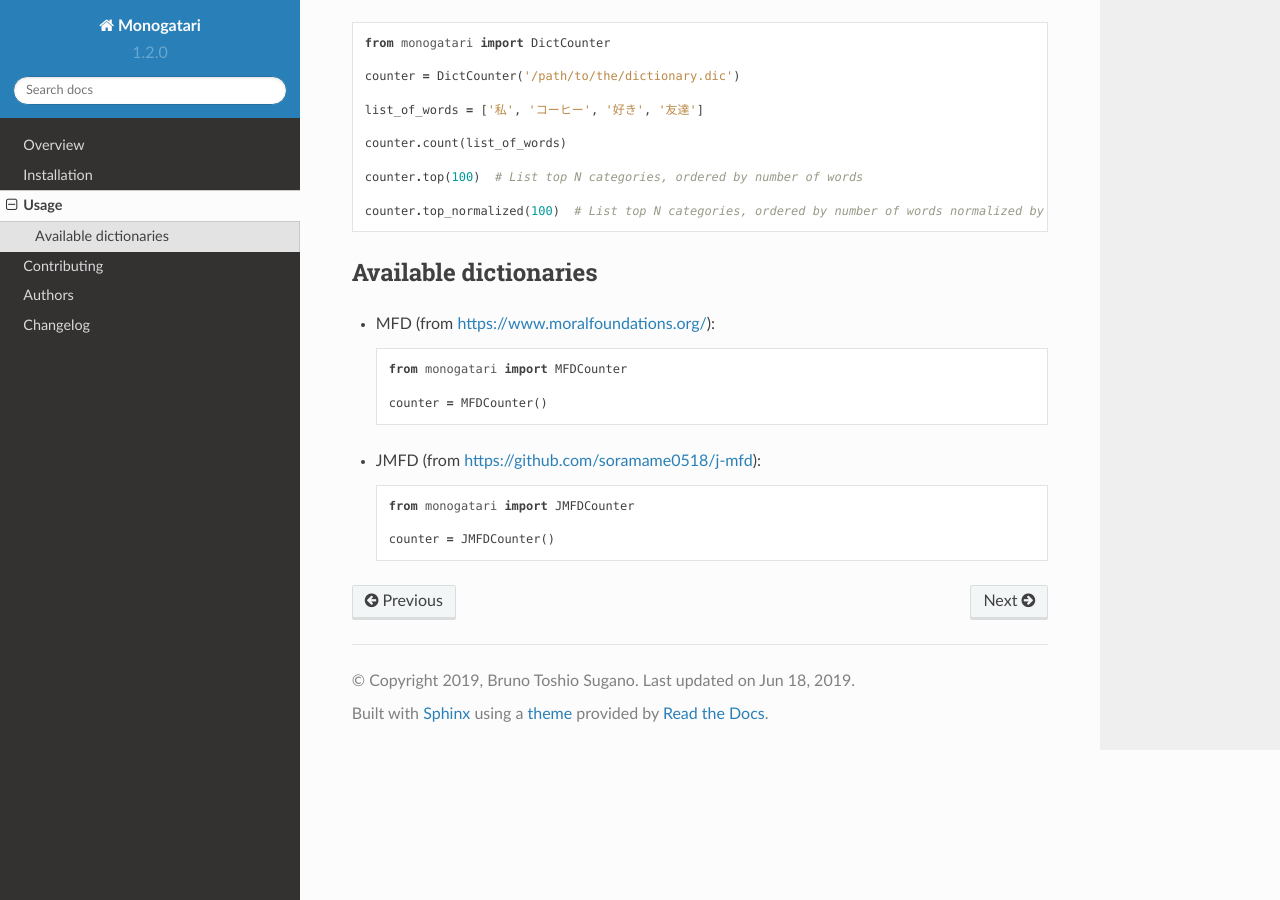
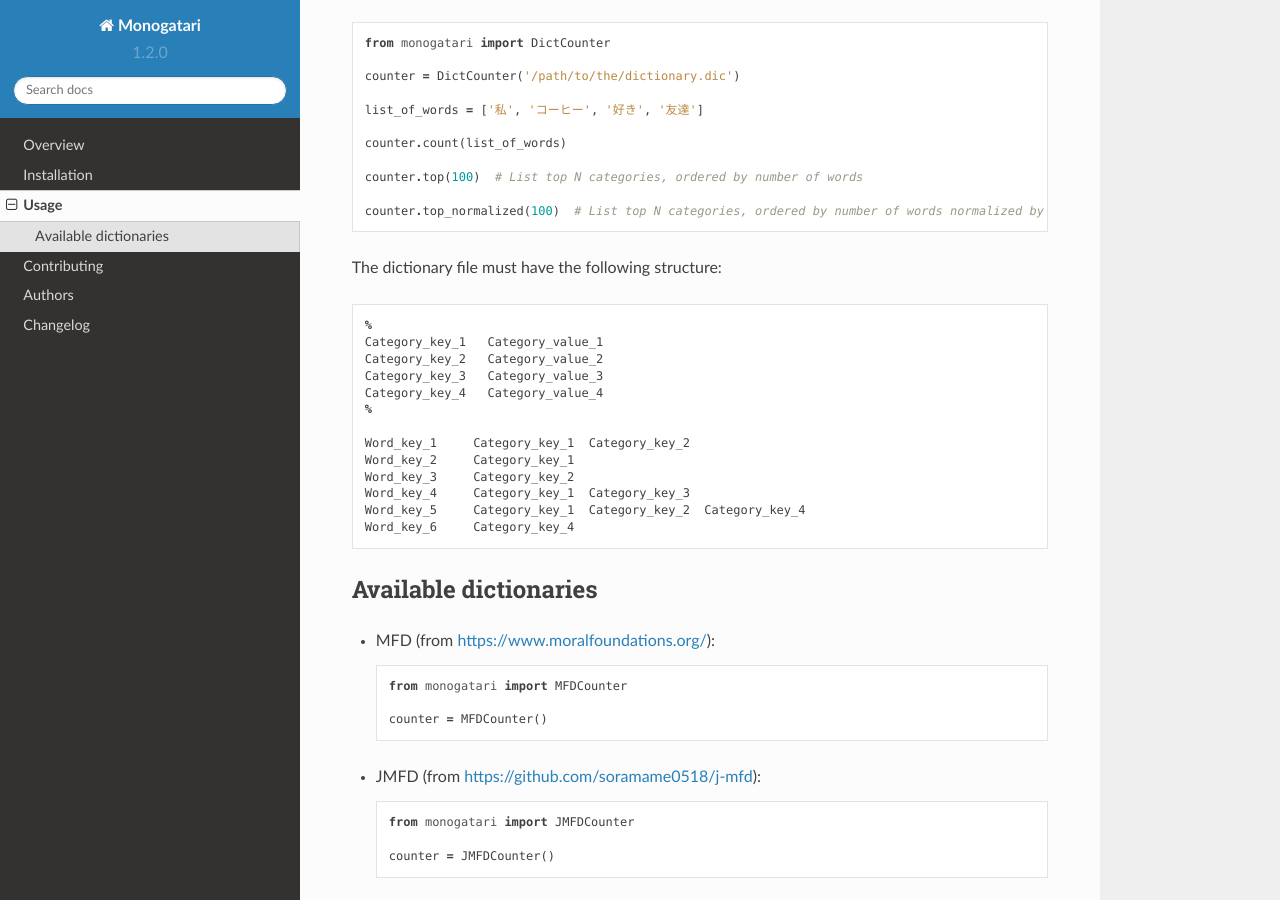
Before and after one commit to brunotoshio/monogatari, a Sphinx documentation site: the page built from docs/usage.rst, in a window 1280 px wide and 900 px high, scrolled down 494 px. Built offline with Sphinx 7.4.7 and the Read the Docs theme 2.0.0, drawn with Linux system fonts in a browser that asks for light colours.

Commit message:
small fixes

```diff
--- a/docs/usage.rst
+++ b/docs/usage.rst
@@ -31,6 +31,23 @@
 
 	counter.top_normalized(100)  # List top N categories, ordered by number of words normalized by the total number of words
 
+The dictionary file must have the following structure::
+
+	%
+	Category_key_1   Category_value_1
+	Category_key_2   Category_value_2
+	Category_key_3   Category_value_3
+	Category_key_4   Category_value_4
+	%
+
+	Word_key_1     Category_key_1  Category_key_2
+	Word_key_2     Category_key_1
+	Word_key_3     Category_key_2
+	Word_key_4     Category_key_1  Category_key_3
+	Word_key_5     Category_key_1  Category_key_2  Category_key_4
+	Word_key_6     Category_key_4
+
+
 ----------------------
 Available dictionaries
 ----------------------
```
Also changed, not shown: 3 other files.
